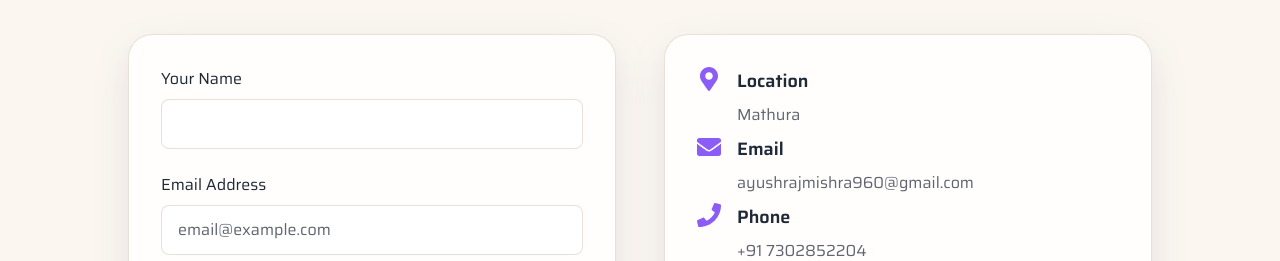
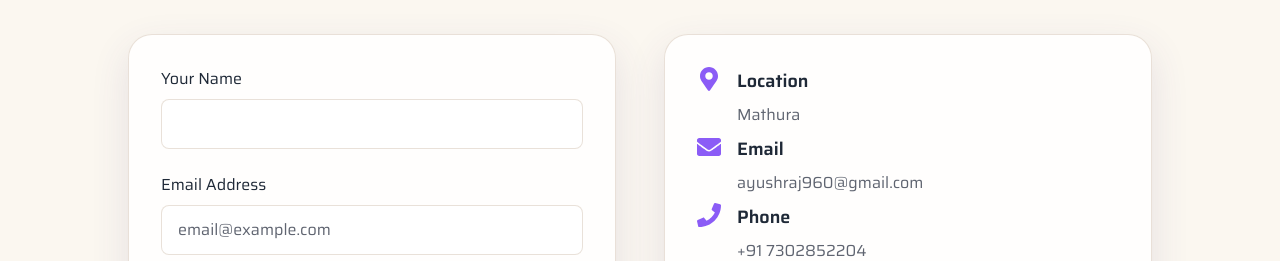
Before and after one commit to Ayush-Kumar-mishra-prog/Ayush-portfoliyo, a React (Vite) app in the folder Ayush-portfolio/: page / in a window 1280 px wide. Shown: the part 4782-5043 px from the top of the page. Built offline with nearby package versions, Linux system fonts and the light colour scheme.

Commit message:
Second commit

```diff
--- a/Ayush-portfolio/src/components/Contact.jsx
+++ b/Ayush-portfolio/src/components/Contact.jsx
@@ -57,7 +57,7 @@ const Contact = () => {
                         </div>
                         <div className="">
                             <h3 className="text-lg font-semibold mb-2">Email</h3>
-                            <p className="text-secondary">ayushrajmishra960@gmail.com</p>
+                            <p className="text-secondary">ayushraj960@gmail.com</p>
                         </div>
                     </div>
 
--- a/Ayush-portfolio/src/components/Hero.jsx
+++ b/Ayush-portfolio/src/components/Hero.jsx
@@ -56,7 +56,7 @@ const Hero = () => {
       className="hero-shell min-h-screen flex items-center pt-28 sm:pt-32 md:pt-20 pb-16"
     >
       <div className="container mx-auto px-6 flex flex-col md:flex-row items-center justify-between">
-        <div className="md:w-1/2 mb-10 md:mb-0">
+        <div className="mt-8 sm:mt-10 md:mt-0 md:w-1/2 mb-10 md:mb-0">
           <h1 className="text-4xl md:text-6xl font-bold mb-4">
             Hi, I am
             <span className="text-purple"> Ayush Kumar Mishra</span>
--- a/Ayush-portfolio/src/index.css
+++ b/Ayush-portfolio/src/index.css
@@ -38,6 +38,26 @@ body {
   background: var(--bg-body);
   color: var(--text-primary);
   transition: background-color 0.35s ease, color 0.35s ease;
+  scrollbar-color: rgb(var(--accent-rgb)) var(--bg-section-alt);
+  scrollbar-width: thin;
+}
+
+::-webkit-scrollbar {
+  width: 10px;
+}
+
+::-webkit-scrollbar-track {
+  background: var(--bg-section-alt);
+}
+
+::-webkit-scrollbar-thumb {
+  background: linear-gradient(180deg, rgb(var(--accent-rgb)), #ec4899);
+  border-radius: 9999px;
+  border: 2px solid var(--bg-section-alt);
+}
+
+::-webkit-scrollbar-thumb:hover {
+  background: linear-gradient(180deg, #7c3aed, #db2777);
 }
 
 @theme {
```
